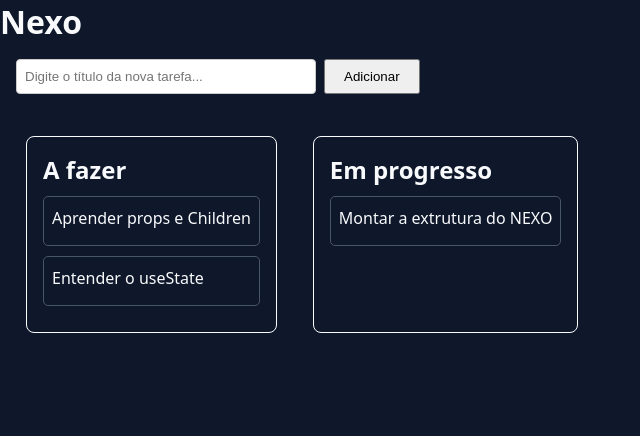
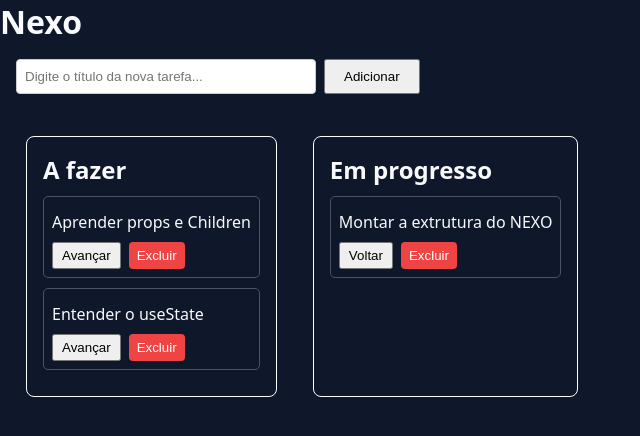
Before and after one commit to felipealvesrodrigues/NEXO, a React (Vite) app: page / in a window 1280 px wide. Shown: the top 436 px of the page, without its empty margins (0-640 px from the left). Built offline with nearby package versions, Linux system fonts and the light colour scheme.

Commit message:
implementado o onDelete e o onMove nos cards

```diff
--- a/src/App.tsx
+++ b/src/App.tsx
@@ -17,17 +17,33 @@ interface CardProps {
   onDelete: (id: number) => void
 }
 
-function Card({ title }: CardProps) {
+function Card({ title, id, status, onMove, onDelete }: CardProps) {
   return (
-    <div style={{border: '1px solid #475569', padding: '10px 8px 8px 8px', marginBottom: '10px', borderRadius: '5px'}}>
-      <p style={{margin: '0'}}>
+    <div style={{border: '1px solid #475569', padding: '8px', marginBottom: '10px', borderRadius: '5px'}}>
+      <p style={{margin: '0', marginTop: '6px', color: '#f8fafc'}}>
         {title}
       </p>
 
-      <div style={{display: 'flex', gap: '8px', marginTop: '8px' }}>
+      <div style={{display: 'flex', gap: '8px', marginTop: '9px' }}>
+      {status === 'to_do' && (
+        <button onClick={() => onMove(id, 'in_progress')}
+        style={{ cursor: 'pointer', padding: '4px 8px'}}>
+          Avançar
+        </button>
+      )}
 
+      {status === 'in_progress' && (
+        <button onClick={() => onMove(id, 'to_do')}
+        style={{ cursor: 'pointer', padding: '4px 8px'}}>
+          Voltar
+        </button>
+      )}
+
+      <button onClick={() => onDelete(id)}
+      style={{ cursor: 'pointer', padding: '4px 8px', backgroundColor: '#ef4444',color: '#fff' , border: 'none', borderRadius: '4px'}}>
+        Excluir
+      </button>
       </div>
-
     </div>
   )
 }
@@ -106,7 +122,7 @@ export default function App() {
           {tasks
           .filter((task) => task.status === 'to_do')
           .map((task) => ( /* O map pega os itens filtrados pelo filter e converte em um componente de react, uma tarefa de cada vez */
-            <Card key={task.id} title={task.title} />
+            <Card key={task.id} title={task.title} id={task.id} status={task.status} onMove={handleMoveTask} onDelete={handleDeleteTask} />
           ))}
         </Column>
 
@@ -114,7 +130,7 @@ export default function App() {
         {tasks
           .filter((task) => task.status === 'in_progress')
           .map((task)=> ( /* O map pega os itens filtrados pelo filter e converte em um componente de react, uma tarefa de cada vez */
-            <Card key={task.id} title={task.title} />
+            <Card key={task.id} title={task.title} id={task.id} status={task.status} onMove={handleMoveTask} onDelete={handleDeleteTask}/>
           ))}
         </Column>
       </div>
```
